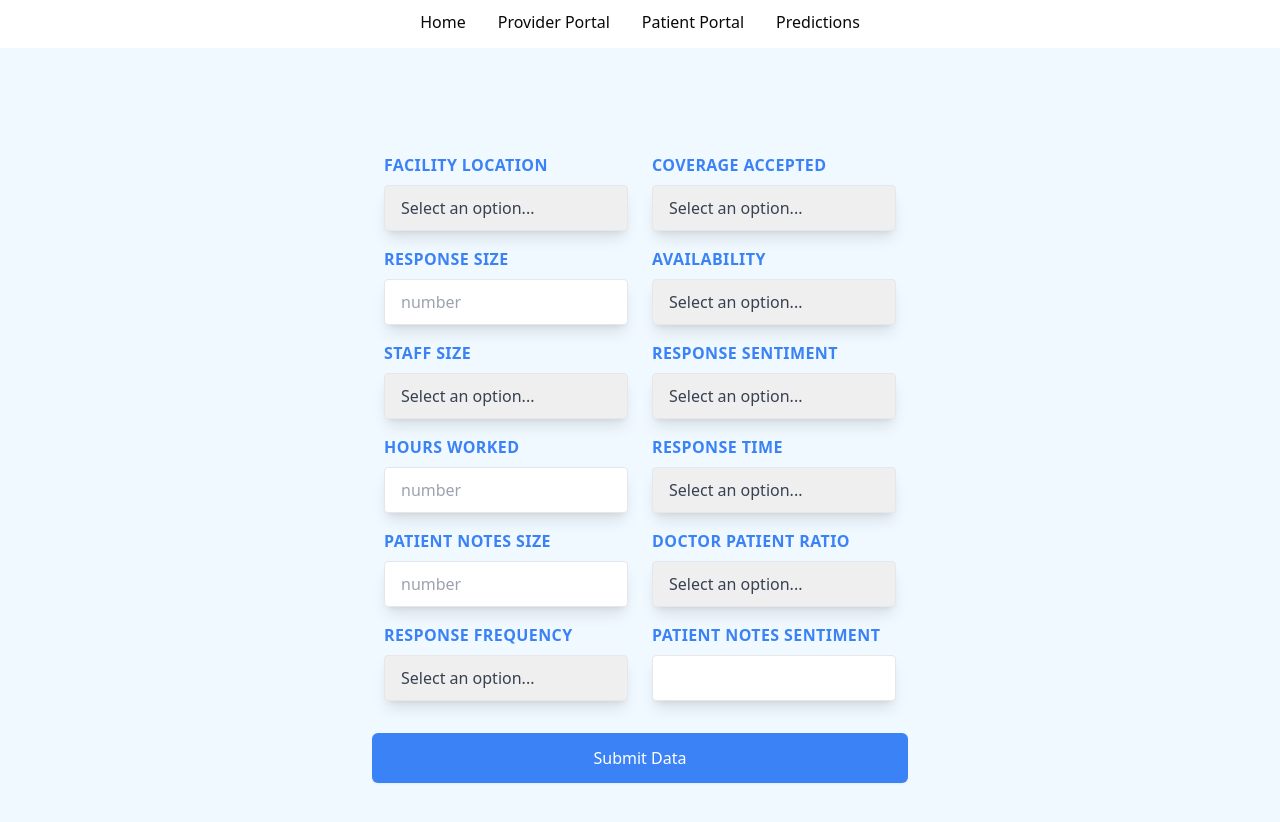
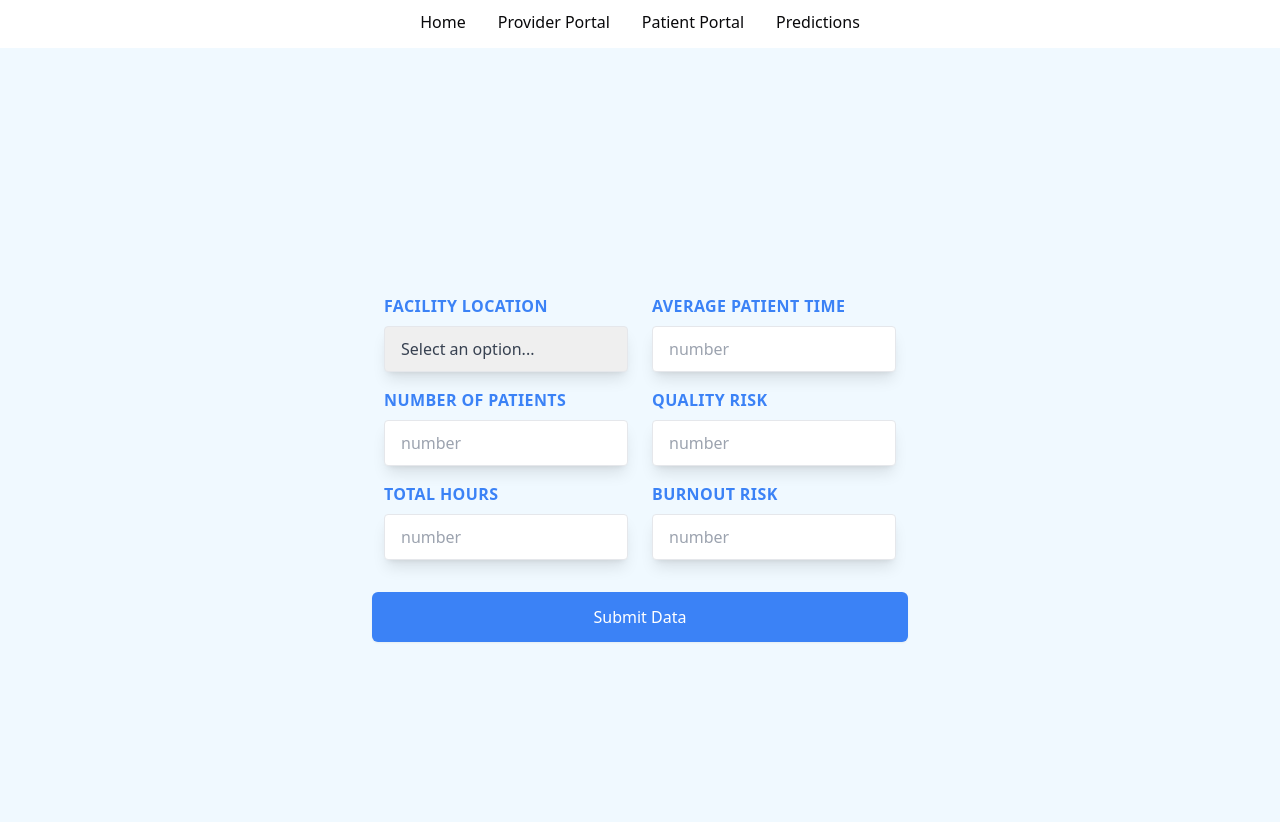
Before and after one commit to bgpayne23/mirahealth, a Next.js app in the folder mira-health-ui/: page /inputs/Provider in a window 1280 px wide. Shown: the top 822 px of the page. Built offline with nearby package versions, Linux system fonts and the light colour scheme.

Commit message:
Change component in Provider page from ProviderInputs to ProviderInputs2

```diff
--- a/mira-health-ui/pages/inputs/Provider.tsx
+++ b/mira-health-ui/pages/inputs/Provider.tsx
@@ -1,6 +1,6 @@
 
 import Layout from '@/components/Layout';
-import ProviderInputs from '@/components/ProviderInputs';
+import ProviderInputs2 from '@/components/ProviderInputs2';
 
 import React from 'react';
 
@@ -8,7 +8,7 @@ const ProviderInputsPage = () => {
   return (
     <Layout>
     <div className='flex items-center justify-center h-screen bg-sky-50'>
-     <ProviderInputs />
+     <ProviderInputs2 />
     </div>
     </Layout>
   );
```
